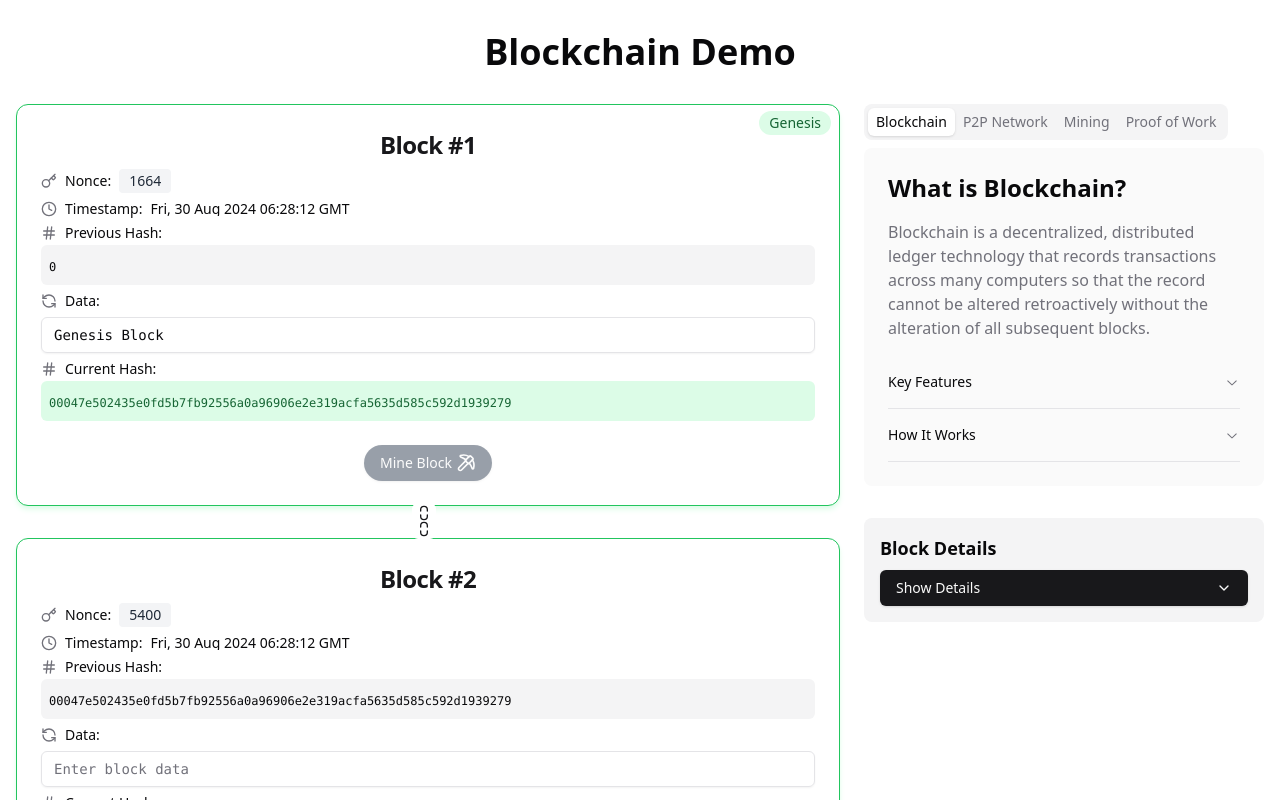
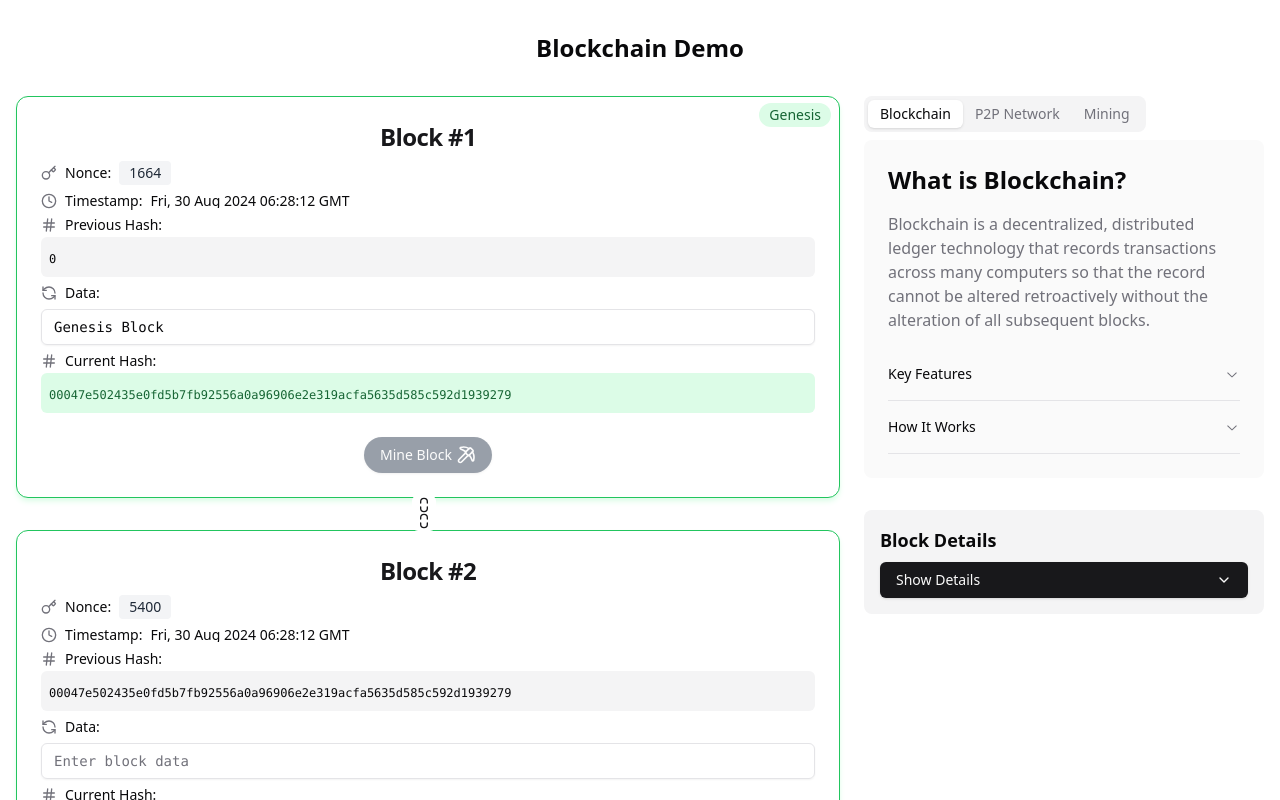
Before and after one commit to irakibul7/blockchain-demo, a Next.js app: page / in a window 1280 px wide. Shown: the top 800 px of the page. Built offline with nearby package versions, Linux system fonts and the light colour scheme.

Commit message:
fix responsive bug

```diff
--- a/app/page.tsx
+++ b/app/page.tsx
@@ -119,7 +119,7 @@ export default function Home() {
 
   return (
     <div className="container mx-auto px-4">
-      <h1 className="text-4xl font-bold text-center m-8">Blockchain Demo</h1>
+      <h1 className="text-2xl font-bold text-center m-8">Blockchain Demo</h1>
 
       <div className="grid md:grid-cols-3 gap-6">
         <div className="md:col-span-2">
--- a/components/blockchainTabs.tsx
+++ b/components/blockchainTabs.tsx
@@ -66,26 +66,20 @@ const BlockchainTabs = () => {
         </Button>
       )}
 
-      <Tabs defaultValue="blockchain" className="mb-8">
+      <Tabs defaultValue="blockchain" className="mb-8 w-full">
         <div
           ref={tabsRef}
-          className="overflow-x-auto scrollbar-hide"
+          className="overflow-x-auto "
           onScroll={checkForArrows}
         >
-          <TabsList className="inline-flex w-max border-b border-b-transparent p-1">
-            <TabsTrigger value="blockchain" className="px-2">
-              Blockchain
-            </TabsTrigger>
-            <TabsTrigger value="p2p" className="px-2">
-              P2P Network
-            </TabsTrigger>
-            <TabsTrigger value="mining" className="px-2">
-              Mining
-            </TabsTrigger>
-            <TabsTrigger value="pow" className="px-2">
+          <TabsList className="inline-flex w-max border-b border-b-transparent p-1 ">
+            <TabsTrigger value="blockchain">Blockchain</TabsTrigger>
+            <TabsTrigger value="p2p">P2P Network</TabsTrigger>
+            <TabsTrigger value="mining">Mining</TabsTrigger>
+            {/* <TabsTrigger value="pow">
               Proof of Work
-            </TabsTrigger>
-            {/* <TabsTrigger value="51attack" className="px-2">
+            </TabsTrigger> */}
+            {/* <TabsTrigger value="51attack">
               51% Attack
             </TabsTrigger> */}
           </TabsList>
```
